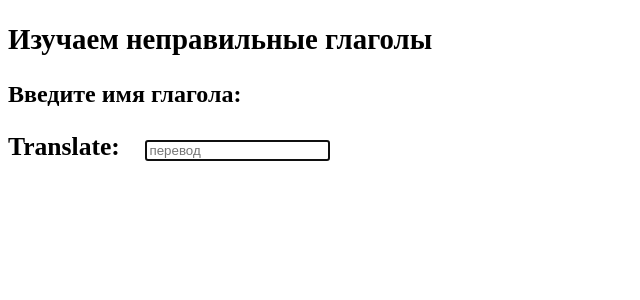
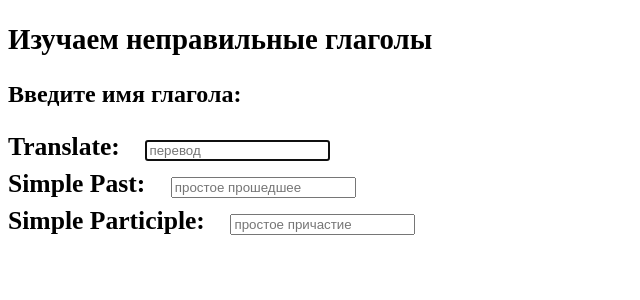
Before and after one commit to AlexMurrr/irregularVerbsCompositionAPI, a Vue app: page / in a window 1280 px wide. Shown: the top 300 px of the page, without its empty margins (0-640 px from the left). Built offline with nearby package versions, Linux system fonts and the light colour scheme.

Commit message:
feat: add components: simplePastV and simpleParticipleV

```diff
--- a/src/App.vue
+++ b/src/App.vue
@@ -1,12 +1,16 @@
 <script setup>
    import h1V from './components/h1V.vue'
    import trancelate from "./components/trancelateV.vue"
+   import simplePast from "./components/simplePastV.vue"
+   import simpleParticiple from "./components/simpleParticiple.vue"
 </script>
 
 <template>
   <main>
     <h1V/>
     <trancelate/>
+    <simplePast/>
+    <simpleParticiple/>
   </main>
 </template>
 
--- /dev/null
+++ b/src/components/simpleParticiple.vue
@@ -0,0 +1,22 @@
+<template>
+<div>
+ Simple Participle: &nbsp;&nbsp;
+ <input
+ type="text"
+ id="sParticiple"
+ placeholder="простое причастие"/>
+</div>
+</template>
+
+<script>
+
+</script>
+
+<style scoped>
+  div{
+  font-weight: 400;
+  line-height: 1.45;
+  font-size: 1.6rem;
+  font-weight: 700;
+  }
+</style>
--- /dev/null
+++ b/src/components/simplePastV.vue
@@ -0,0 +1,19 @@
+<template>
+<div>
+  Simple Past: &nbsp;&nbsp;
+  <input type="text" id="sPast" placeholder="простое прошедшее" />
+</div>
+</template>
+
+<script>
+
+</script>
+
+<style scoped>
+  div{
+  font-weight: 400;
+  line-height: 1.45;
+  font-size: 1.6rem;
+  font-weight: 700;
+  }
+</style>
```
Also changed, not shown: index.html (line endings or trailing spaces).
